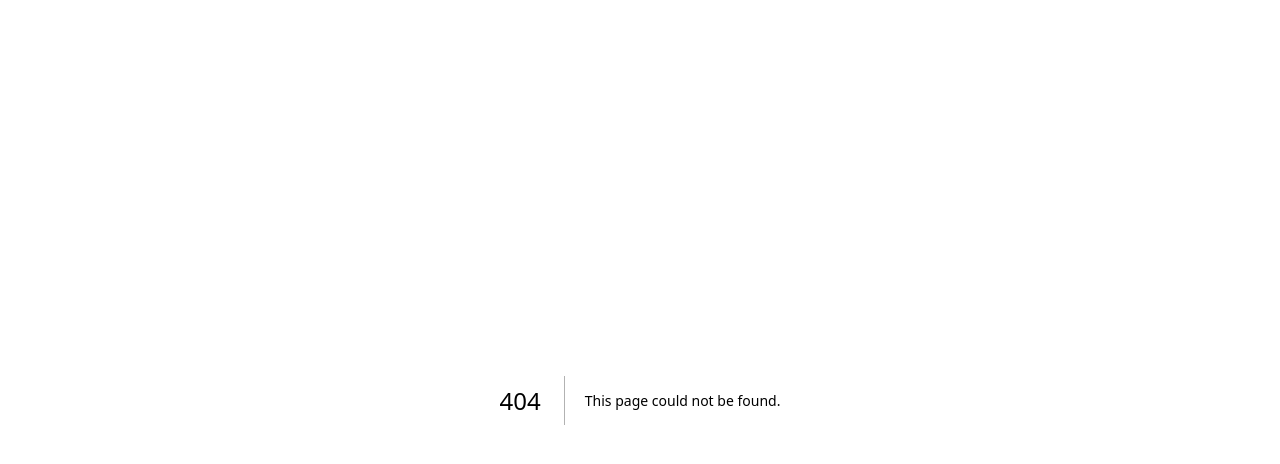
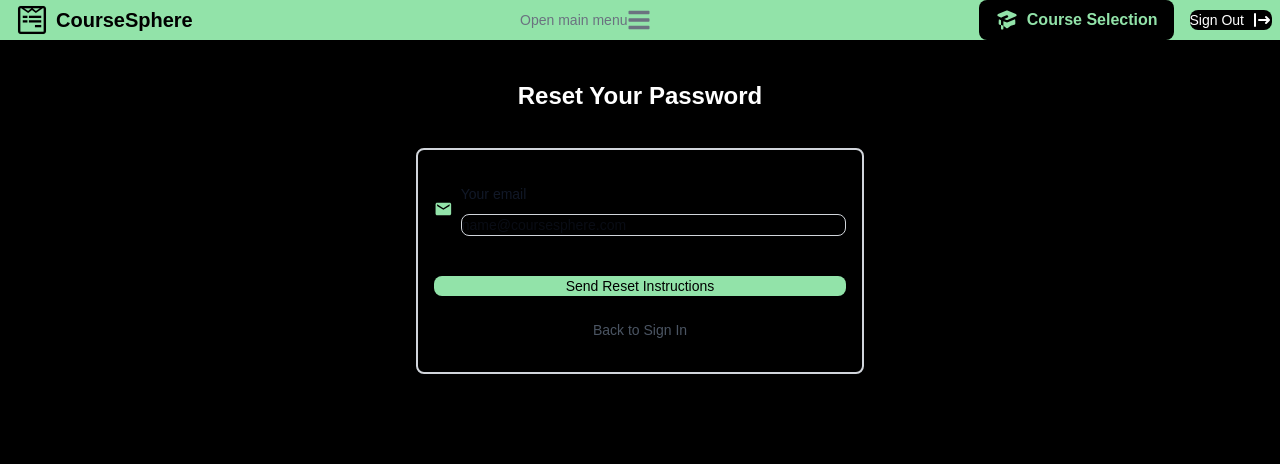
Before and after one commit to tajwone17/CourseSphere, a Next.js app: page /forgot-password in a window 1280 px wide. Before the commit this address had no page. Shown: the top 464 px of the page. Built offline with nearby package versions, Linux system fonts and the light colour scheme.

Commit message:
Refactor sign-in page: update "Forget Password?" link to redirect to the correct forgot-password page; add Forgot Password component with email input and submission handling.

```diff
--- /dev/null
+++ b/app/(pages)/forgot-password/page.tsx
@@ -0,0 +1,80 @@
+"use client";
+
+import { Button, Label, TextInput } from "flowbite-react";
+import { MdEmail } from "react-icons/md";
+import Link from "next/link";
+import { useState } from "react";
+
+export default function ForgotPassword() {
+  const [email, setEmail] = useState("");
+  const [isSubmitted, setIsSubmitted] = useState(false);
+
+  const handleSubmit = async (e: React.FormEvent) => {
+    e.preventDefault();
+    // TODO: Implement actual password reset logic here
+    // For now, we'll just show a success message
+    setIsSubmitted(true);
+  };
+
+  if (isSubmitted) {
+    return (
+      <div className="flex h-full flex-col items-center justify-center">
+        <div className="w-full max-w-md rounded-lg border-2 border-gray-300 px-4 py-8 shadow-lg">
+          <h2 className="mb-4 text-center text-xl font-bold text-gray-900">Check Your Email</h2>
+          <p className="mb-4 text-center text-gray-600">
+            If an account exists with the email you entered, we`ve sent password reset instructions to your email address.
+          </p>
+          <div className="flex justify-center">
+            <Link href="/signin">
+              <Button style={{ backgroundColor: "#92e3a9", color: "#000000" }}>
+                Return to Sign In
+              </Button>
+            </Link>
+          </div>
+        </div>
+      </div>
+    );
+  }
+
+  return (
+    <div className="flex h-full flex-col items-center justify-center">
+      <div className="mt-10 mb-9 text-2xl font-extrabold">
+        <h1>Reset Your Password</h1>
+      </div>
+      <form onSubmit={handleSubmit} className="flex h-full w-full max-w-md flex-col gap-6 rounded-lg border-2 border-gray-300 px-4 py-8 shadow-lg">
+        <div className="flex items-center gap-2">
+          <MdEmail size={20} color="#92e3a9" />
+          <div className="w-full">
+            <div className="mb-2 block">
+              <Label htmlFor="email">Your email</Label>
+            </div>
+            <TextInput
+              id="email"
+              type="email"
+              placeholder="name@coursesphere.com"
+              value={email}
+              onChange={(e) => setEmail(e.target.value)}
+              required
+              shadow
+            />
+          </div>
+        </div>
+
+        <Button
+          type="submit"
+          className="mt-4 font-medium"
+          style={{ backgroundColor: "#92e3a9", color: "#000000" }}
+        >
+          Send Reset Instructions
+        </Button>
+
+        <Link
+          className="text-center text-sm text-gray-600 hover:underline"
+          href="/signin"
+        >
+          Back to Sign In
+        </Link>
+      </form>
+    </div>
+  );
+}
--- a/app/(pages)/signin/page.tsx
+++ b/app/(pages)/signin/page.tsx
@@ -56,7 +56,7 @@ export default function Component() {
         </div>
         <Link
           className="mt-5 text-center font-medium underline"
-          href="/"
+          href="/forgot-password"
           style={{ color: "royalblue" }}
         >
           Forget Password?{" "}
```
